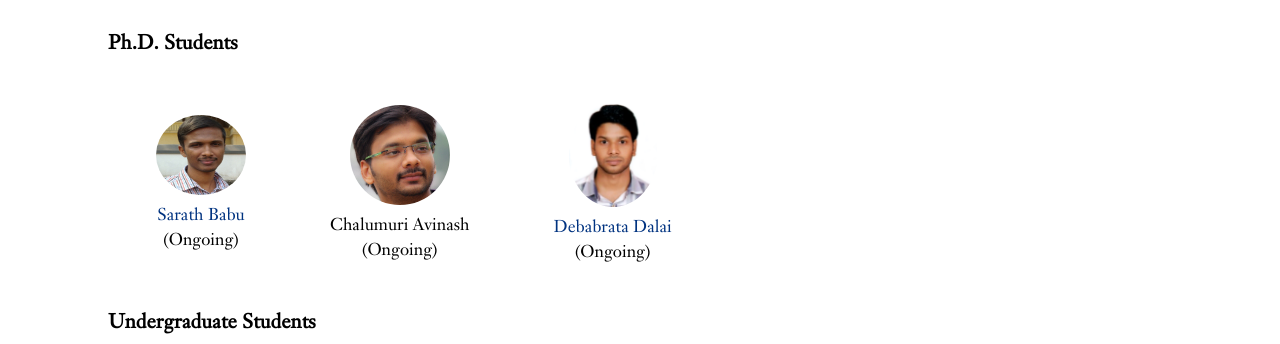
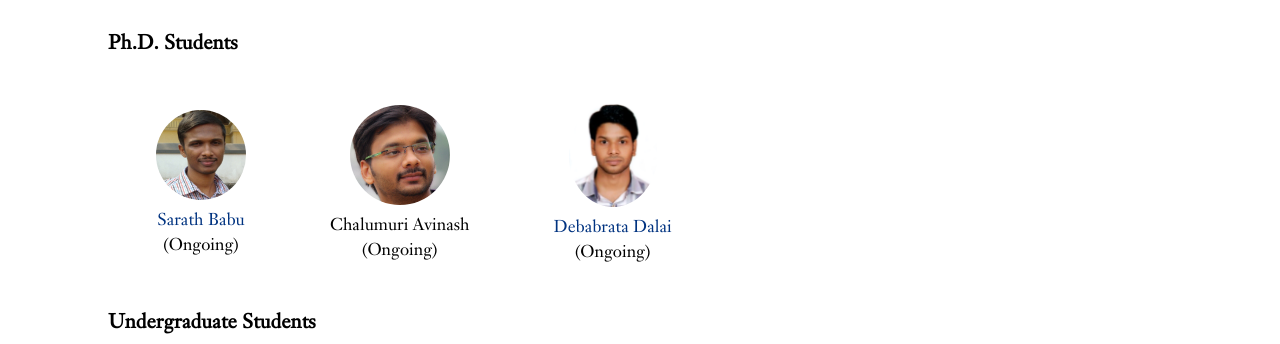
Before and after one commit to iist-sysnet/iist-sysnet.github.io, a Jekyll site: the page built from people.md, in a window 1280 px wide. Shown: the part 648-992 px from the top of the page. Built offline with Jekyll 4.4.1, drawn with Linux system fonts in a browser that asks for light colours; our own code applies the rules of GitHub Pages for plain Markdown files.

Commit message:
Update people.md

```diff
--- a/people.md
+++ b/people.md
@@ -28,7 +28,7 @@ Department of Avionics, IIST
 
 <table>
 <tr>
-<td><figure align="center"><a href="https://4sarathbabu.github.io/" target="_blank"><img width="90px" height="80px" class="img-circle"  src="images/sarath.jpg"><figcaption>Sarath Babu</figcaption></a>(Ongoing)</figure></td>
+<td><figure align="center"><a href="https://4sarathbabu.github.io/" target="_blank"><img width="90px" height="90px" class="img-circle"  src="images/sarath.jpg"><figcaption>Sarath Babu</figcaption></a>(Ongoing)</figure></td>
 <td><figure align="center"><img width="100px"  class="img-circle"  src="images/avinash.png"><figcaption>Chalumuri Avinash</figcaption>(Ongoing)</figure></td>
 <td><figure align="center"><a href="https://www.linkedin.com/in/debabrata-dalai-a88b6486"><img width="88px"  class="img-circle"  src="images/debabrata.png"><figcaption>Debabrata Dalai</figcaption></a>(Ongoing)</figure></td>
 </tr>
```
